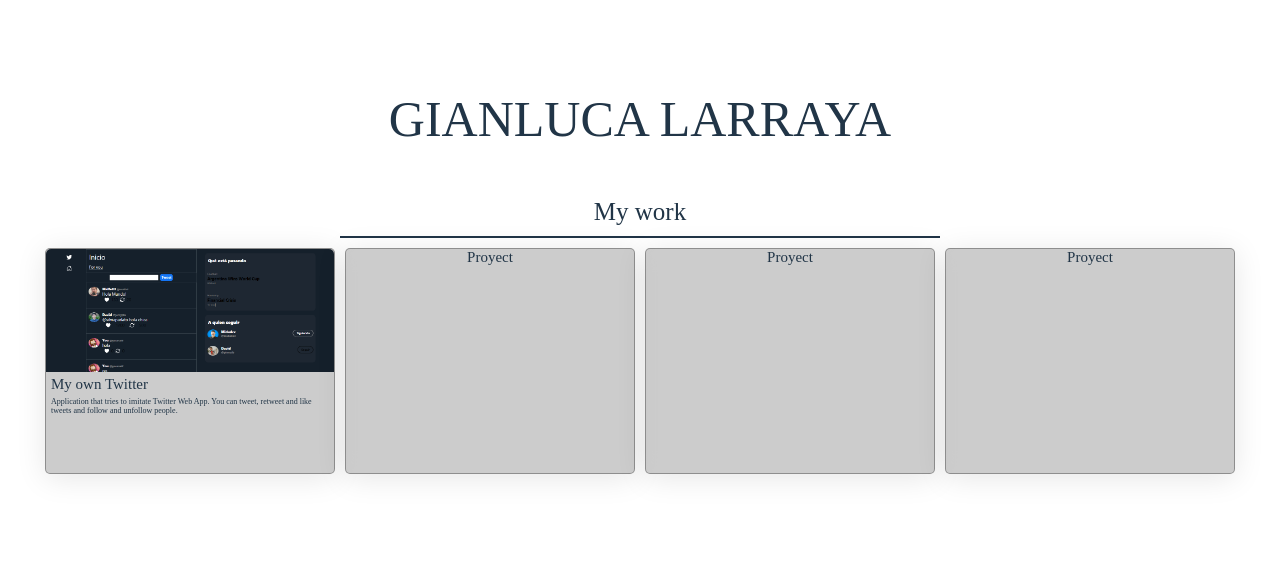
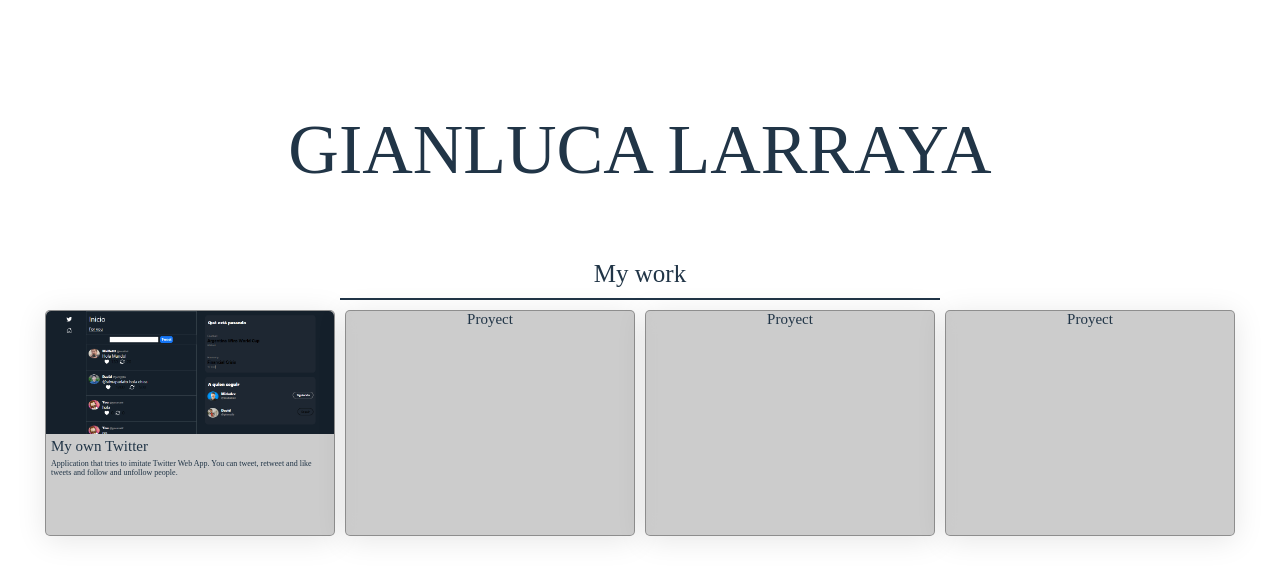
Before and after one commit to GianlucaLarraya/MyPortfolio, a React (Vite) app: page / in a window 1280 px wide. Shown: the top 578 px of the page. Built offline with nearby package versions, Linux system fonts and the light colour scheme; a web font is replaced by a local one.

Commit message:
trying to fix sizes in production v4

```diff
--- a/src/App.css
+++ b/src/App.css
@@ -17,7 +17,7 @@
 }
 
 .myname {
-  font-size: 50px;
+  font-size: 70px;
   white-space: nowrap;
 }
 
```
